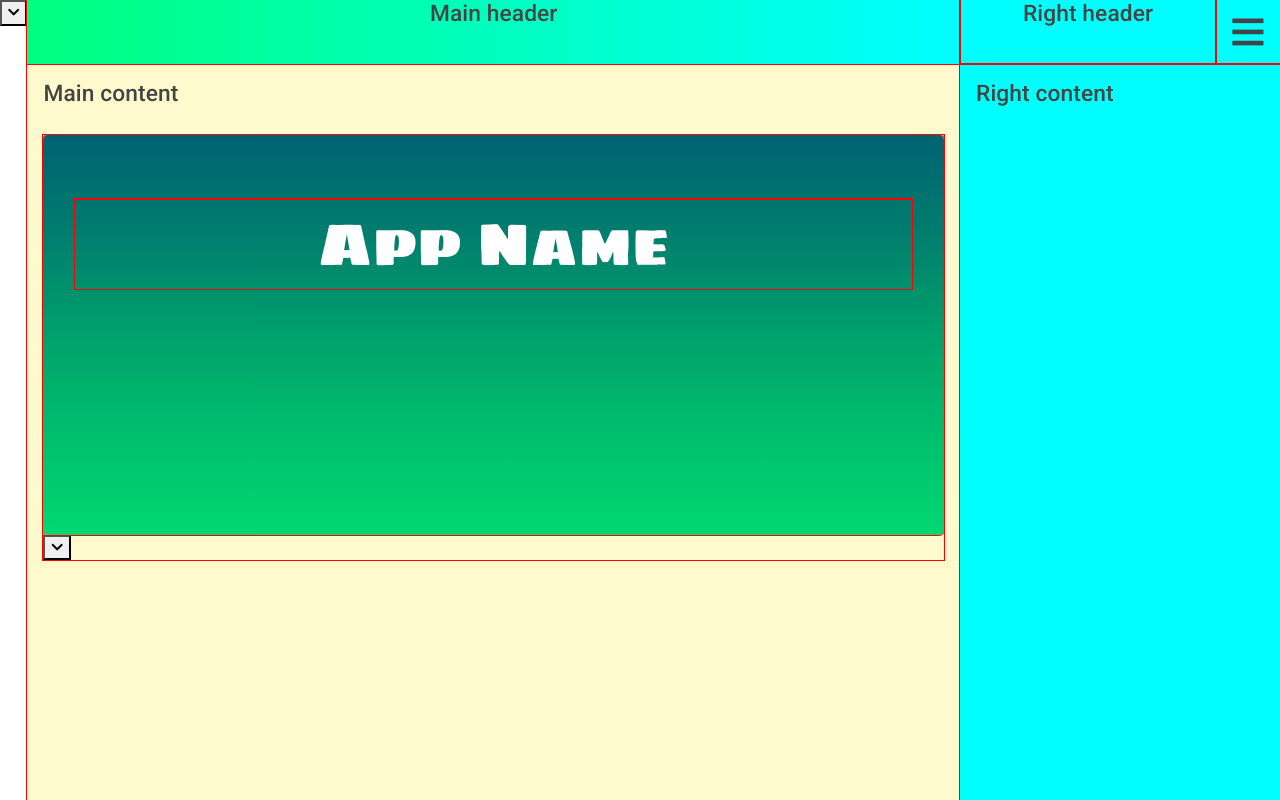
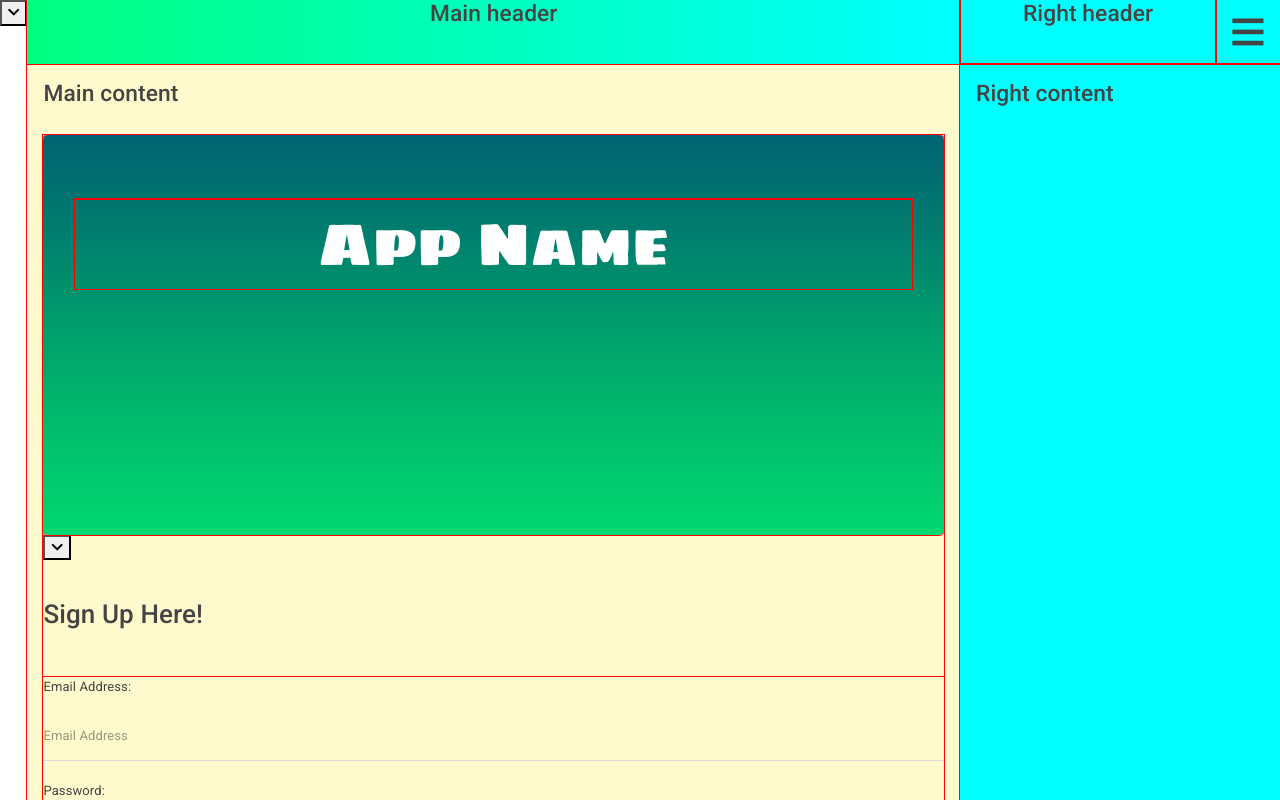
Before and after one commit to kalipulk/flights, a React (Create React App) app in the folder client/react_flights/: page /signup in a window 1280 px wide. Built offline with nearby package versions, Linux system fonts and the light colour scheme; grey boxes are pictures that could not be loaded.

Commit message:
adding code for sign up page

```diff
--- a/client/react_flights/package.json
+++ b/client/react_flights/package.json
@@ -9,7 +9,7 @@
     "@testing-library/user-event": "^7.2.1",
 
     "node-sass": "^4.13.1",
-=======
+
     "axios": "^0.19.2",
 
     "react": "^16.13.1",
--- a/client/react_flights/src/pages/signup.js
+++ b/client/react_flights/src/pages/signup.js
@@ -1,16 +1,123 @@
 import React, { Component } from "react";
 import Nav from "../components/Nav";
 import Jumbotron from "../components/Jumbotron";
+import {BrowserRouter as Router, Redirect,} from "react-router-dom";
+import API from "../utils/API";
 
 
 class Signup extends Component {
+    state = {
+        firstName: "",
+        lastName: "",
+        emailAddress: "",
+        password: "",
 
-      render(){
+    };
+
+    redirect(){
+        this.setState({ changePage:"/profile" })
+    }
+
+    handleInputChange = event => {
+        const name = event.target.name;
+        const value = event.target.value;
+
+        this.setState({
+          [name]: value
+        });
+    };
+
+    handleFormSubmit = event => {
+        event.preventDefault();
+
+        const loginInfo = {
+            email: this.state.emailAddress,
+            password: this.state.password
+        }
+
+        API.user(loginInfo)
+        .then(res => {
+            localStorage.setItem("email", res.data.email);
+        });
+
+        this.redirect();
+    };
+
+      render() {
+          if (this.state.changePage) {
+                return <Redirect to={this.state.changePage} />
+          }
+
           return(
               <div>
-          <Jumbotron></Jumbotron>
-          <Nav></Nav>
-          </div>
+                <Jumbotron></Jumbotron>
+                <Nav></Nav>
+                <br></br>
+                <br></br>
+                <h2>Sign Up Here!</h2>
+                <br></br>
+                <br></br>
+                <form>
+                    <div className="form-group">
+                        {/* <p>First Name:</p>
+                        <input
+                            className="form-control"
+                            id="first-name"
+                            type="text"
+                            value={this.state.firstName}
+                            placeholder="First Name"
+                            name="firstName"
+                            onChange={this.handleInputChange}
+                            required
+                        /> */}
+                        {/* <br></br>
+                        <p>Last Name:</p>
+                        <input
+                            className="form-control"
+                            id="last-name"
+                            type="text"
+                            value={this.state.lastName}
+                            placeholder="Last Name"
+                            name="lastName"
+                            onChange={this.handleInputChange}
+                            required
+                        />
+                        <br></br> */}
+                        <p>Email Address:</p>
+                        <input
+                            className="form-control"
+                            id="email-address"
+                            type="text"
+                            value={this.state.emailAddress}
+                            placeholder="Email Address"
+                            name="emailAddress"
+                            onChange={this.handleInputChange}
+                            required
+                        />
+                        <br></br>
+                        <p>Password:</p>
+                        <input
+                            className="form-control"
+                            id="password"
+                            type="password"
+                            value={this.state.password}
+                            placeholder="*****************"
+                            name="password"
+                            onChange={this.handleInputChange}
+                            required
+                        />
+                    </div>
+                    <div className="pull-right">
+                        <button
+                        onClick={this.handleFormSubmit}
+                        type="submit"
+                        className="btn btn-lg btn-primary float-right"
+                        >
+                        Submit
+                        </button>
+                    </div>
+                </form>
+            </div>
           )
       }
 }
--- a/client/react_flights/src/utils/API.js
+++ b/client/react_flights/src/utils/API.js
@@ -5,6 +5,9 @@ export default {
     login: function(loginInfo){
 
        return axios.post("/api/login", loginInfo)
+    },
+    user: function(userInfo){
+
+        return axios.post("/api/users", userInfo)
     }
-
 }
```
